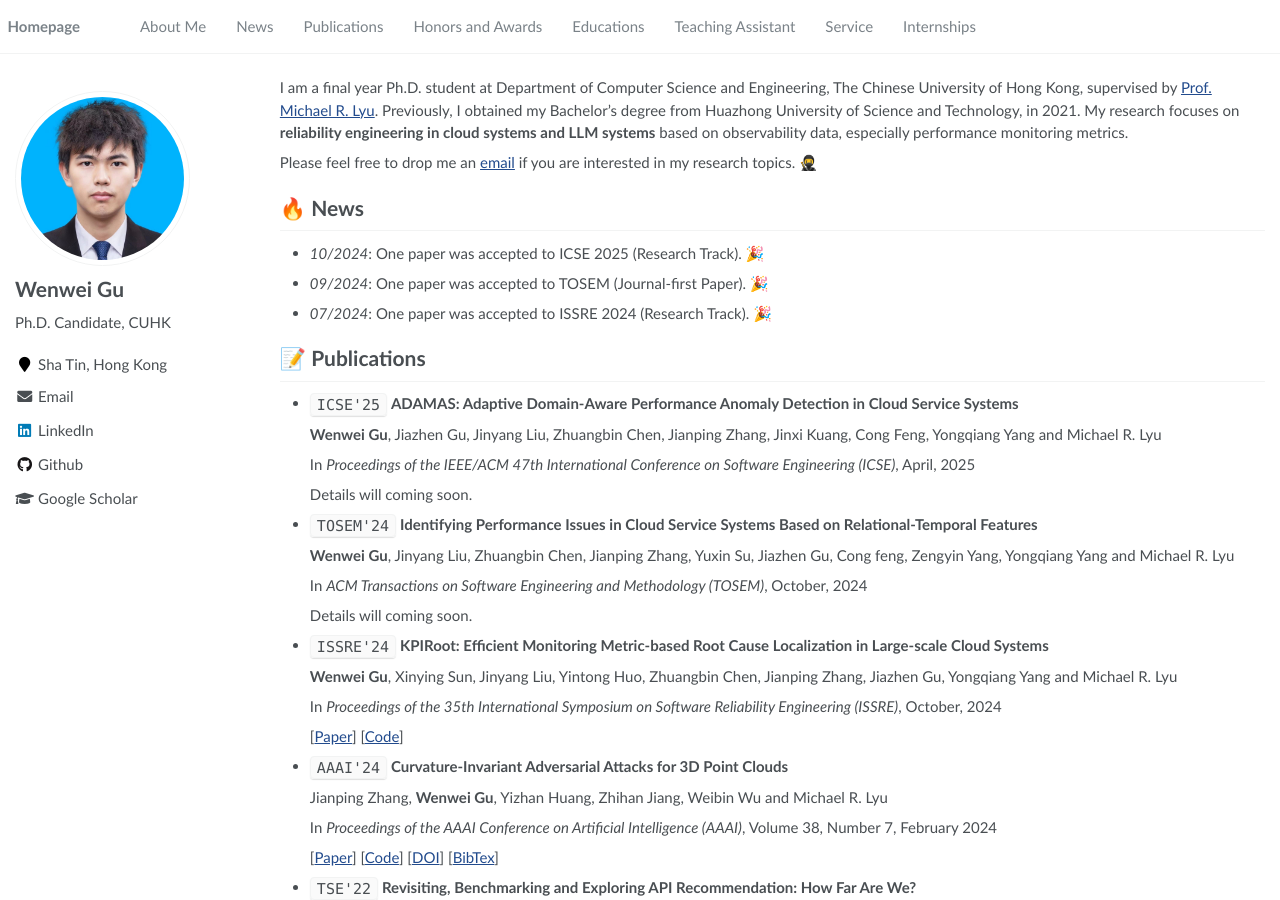
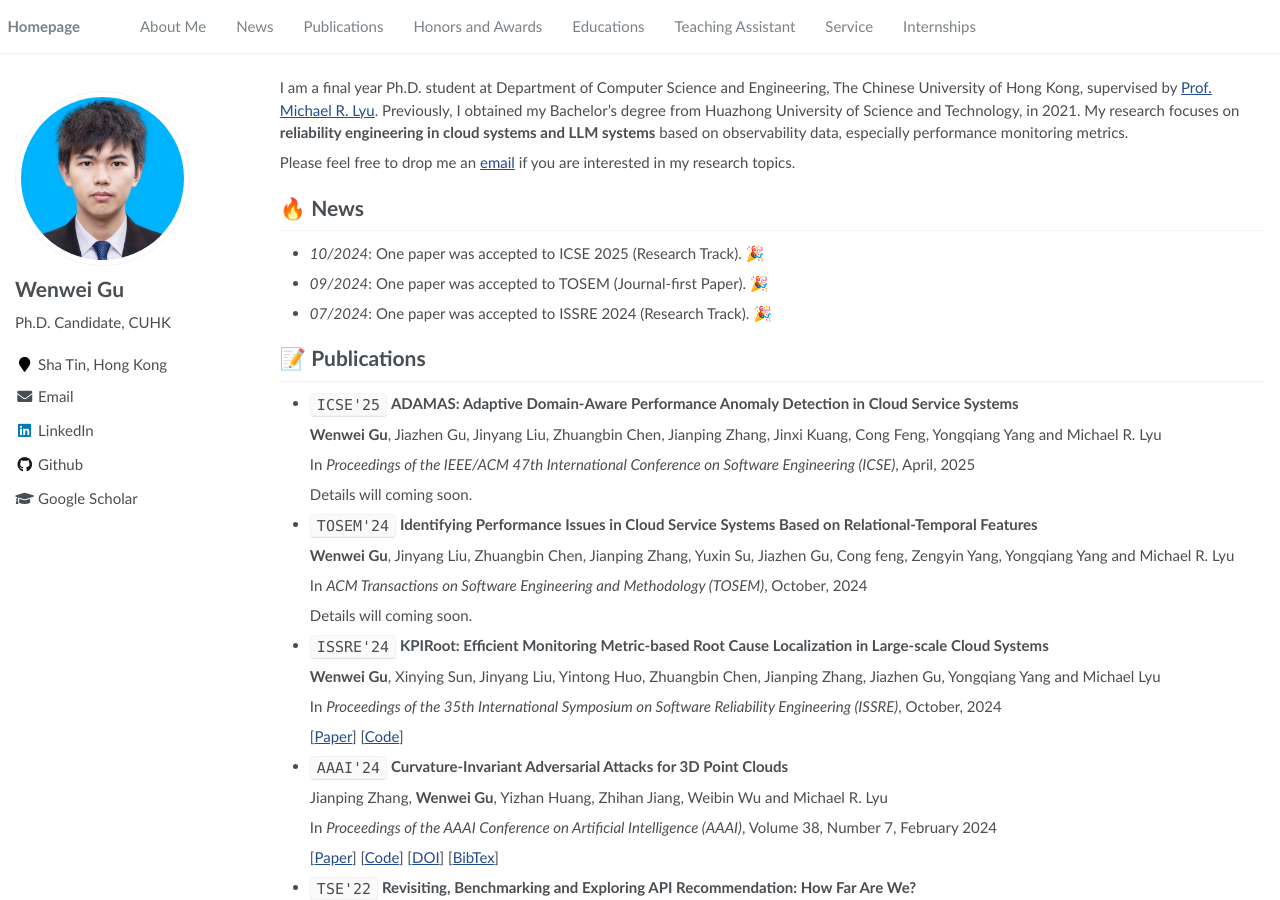
Before and after one commit to WenweiGu/wenweigu.github.io, a Jekyll site: the page built from _pages/about.md, in a window 1280 px wide and 900 px high. Built offline with Jekyll 4.4.1, drawn with Linux system fonts in a browser that asks for light colours.

Commit message:
Update 2024 Oct 25

```diff
--- a/_pages/about.md
+++ b/_pages/about.md
@@ -19,7 +19,7 @@ redirect_from:
 
 I am a final year Ph.D. student at Department of Computer Science and Engineering, The Chinese University of Hong Kong, supervised by [Prof. Michael R. Lyu](http://www.cse.cuhk.edu.hk/lyu/). Previously, I obtained my Bachelor's degree from Huazhong University of Science and Technology, in 2021. My research focuses on **reliability engineering in cloud systems and LLM systems** based on observability data, especially performance monitoring metrics.
 
-Please feel free to drop me an [email](mailto:wwgu21@cse.cuhk.edu.hk) if you are interested in my research topics. 🥷
+Please feel free to drop me an [email](mailto:wwgu21@cse.cuhk.edu.hk) if you are interested in my research topics.
 
 
 # 🔥 News
@@ -50,7 +50,7 @@ Please feel free to drop me an [email](mailto:wwgu21@cse.cuhk.edu.hk) if you are
 
 * `ISSRE'24` **KPIRoot: Efficient Monitoring Metric-based Root Cause Localization in Large-scale Cloud Systems**
 
-  **Wenwei Gu**, Xinying Sun, Jinyang Liu, Yintong Huo, Zhuangbin Chen, Jianping Zhang, Jiazhen Gu, Yongqiang Yang and Michael R. Lyu
+  **Wenwei Gu**, Xinying Sun, Jinyang Liu, Yintong Huo, Zhuangbin Chen, Jianping Zhang, Jiazhen Gu, Yongqiang Yang and Michael Lyu
 
   In *Proceedings of the 35th International Symposium on Software Reliability Engineering (ISSRE)*, October, 2024
 
```
